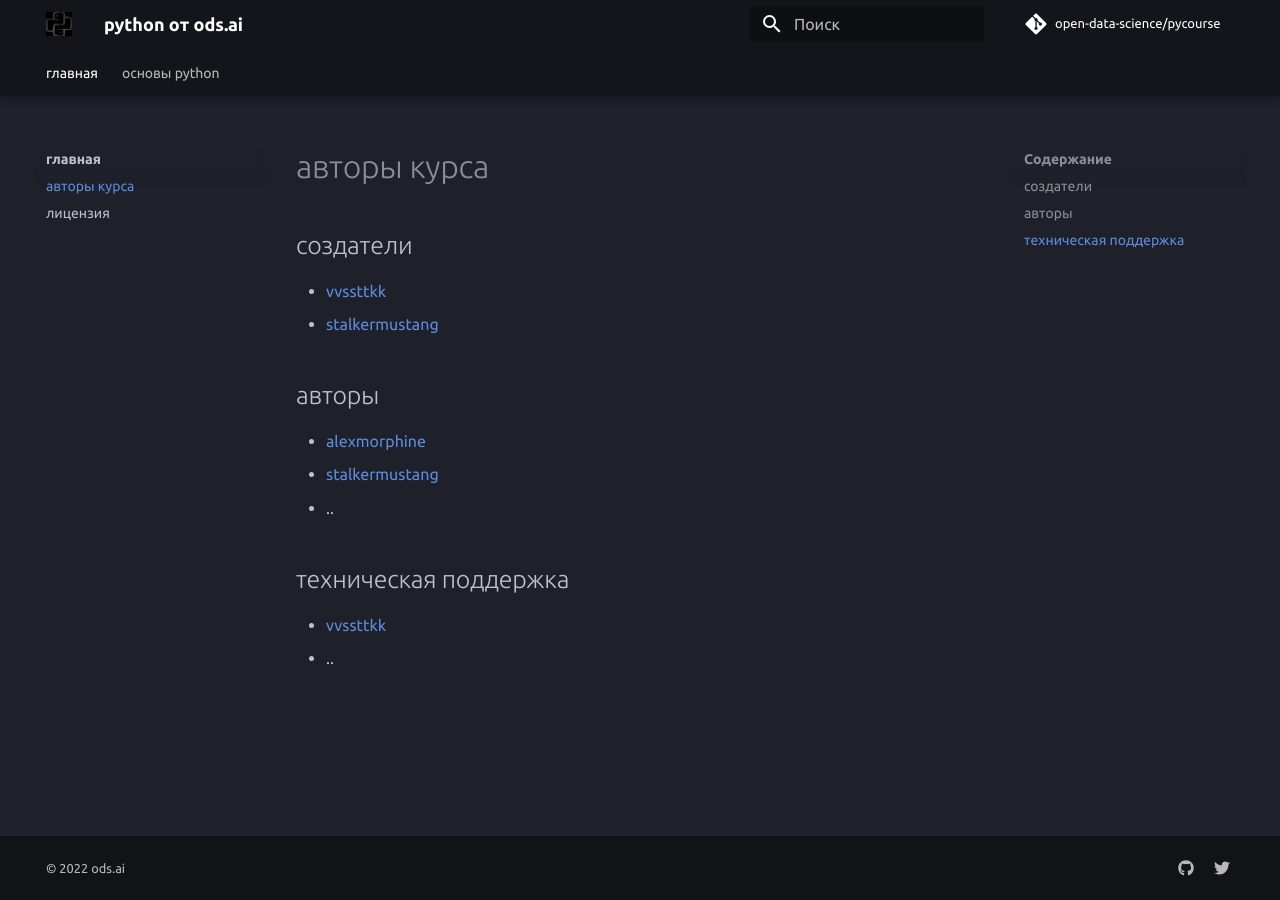
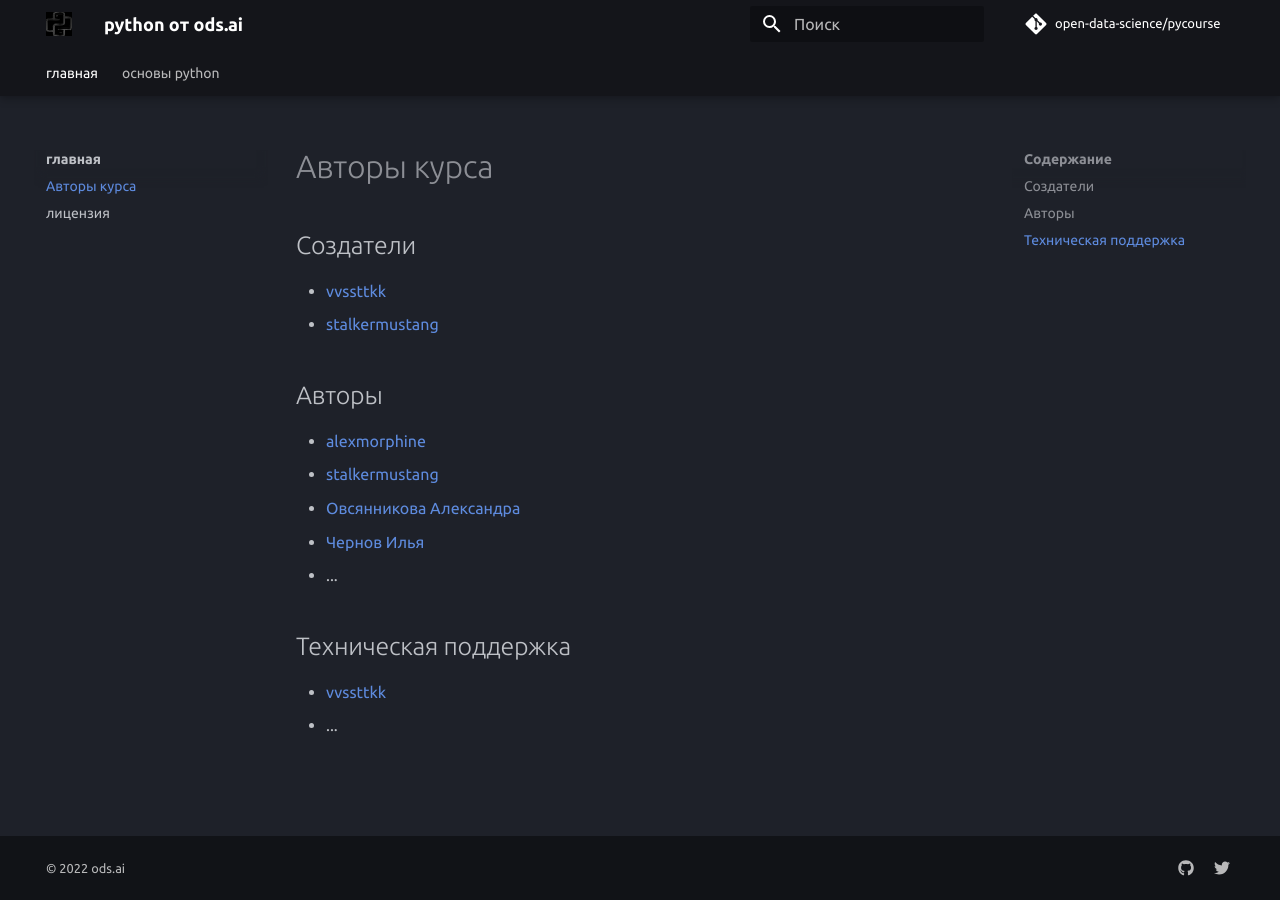
Before and after one commit to open-data-science/pycourse, an MkDocs documentation site: the page built from docs/authors.md, in a window 1280 px wide. Built offline with MkDocs 1.6.1 and Material for MkDocs 9.7.7, drawn with Linux system fonts in a browser that asks for light colours; comment, search, counter and statistics services are not loaded.

Commit message:
update authors.md

```diff
--- a/docs/authors.md
+++ b/docs/authors.md
@@ -1,17 +1,19 @@
-# авторы курса
+# Авторы курса
 
-## создатели
+## Создатели
 
 - [vvssttkk](https://github.com/vvssttkk)
 - [stalkermustang](https://github.com/stalkermustang)
 
-## авторы
+## Авторы
 
 - [alexmorphine](https://github.com/alexmorphine)
 - [stalkermustang](https://github.com/stalkermustang)
-- ..
+- [Овсянникова Александра](https://github.com/alexmorphine)
+- [Чернов Илья](https://github.com/ch3rn0v/)
+- ...
 
-## техническая поддержка
+## Техническая поддержка
 
 - [vvssttkk](https://github.com/vvssttkk)
-- ..
+- ...
```
